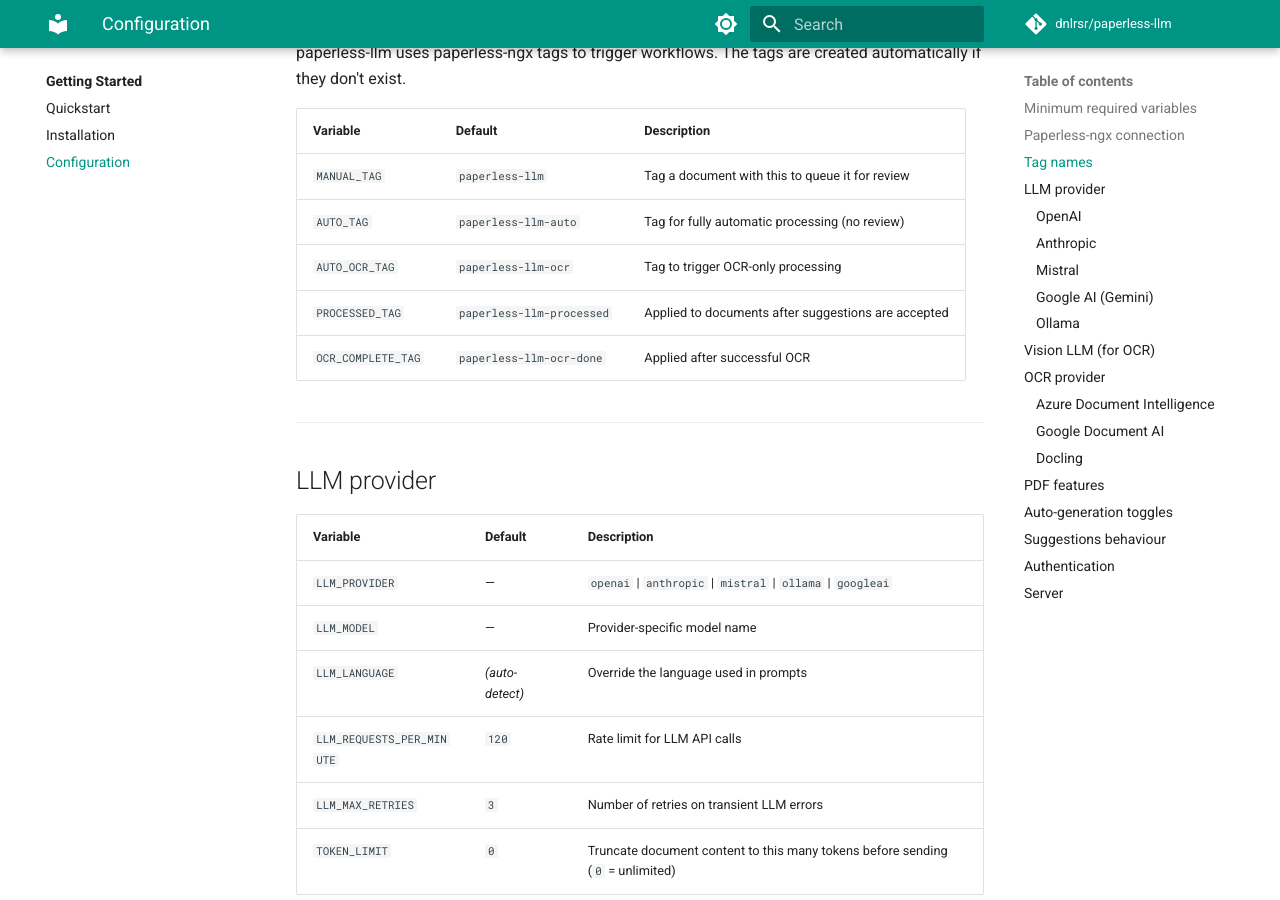
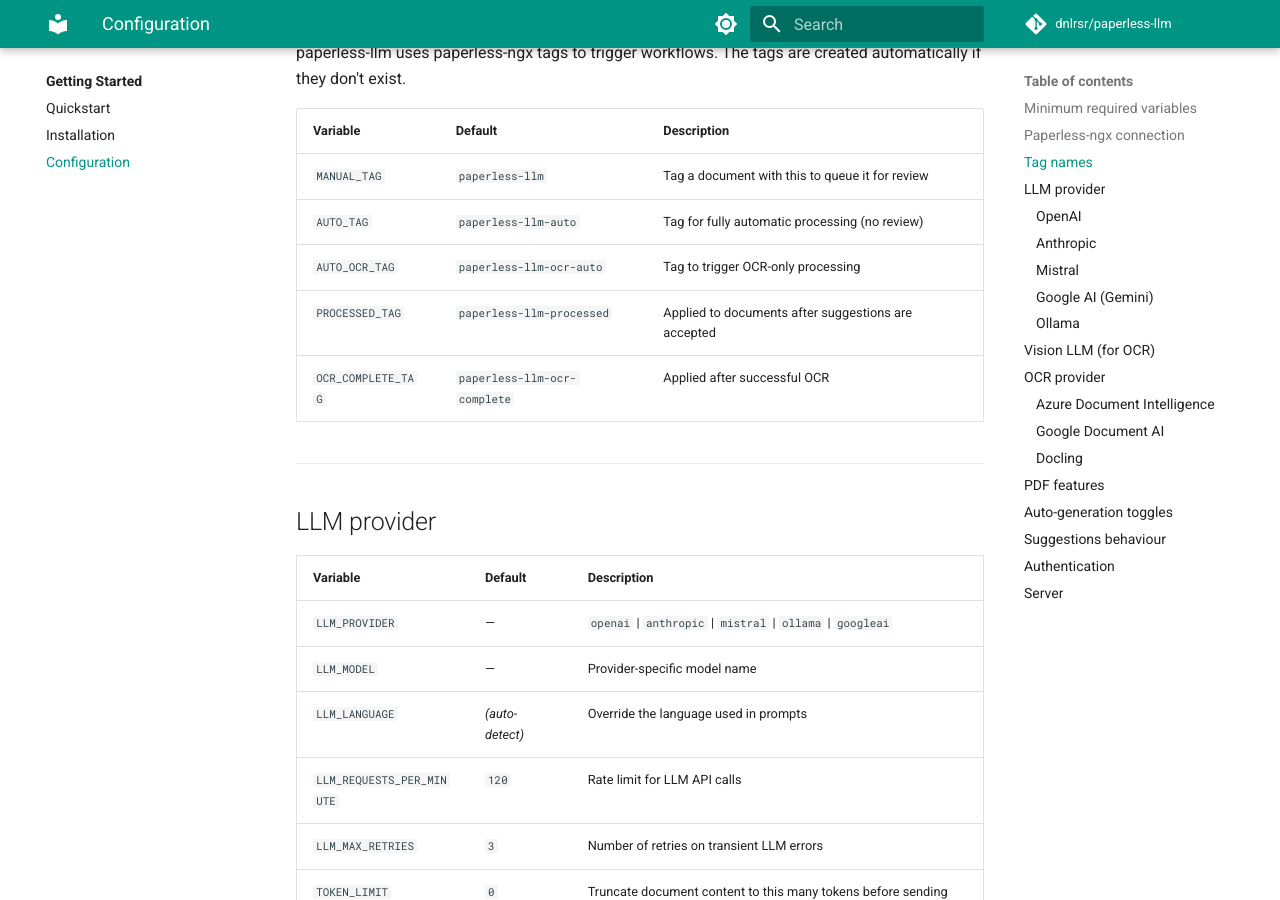
Before and after one commit to dnlrsr/paperless-llm, an MkDocs documentation site: the page built from docs/getting-started/configuration.md, in a window 1280 px wide and 900 px high, scrolled down 1138 px. Built offline with MkDocs 1.6.1 and Material for MkDocs 9.7.7, drawn with Linux system fonts in a browser that asks for light colours; comment, search, counter and statistics services are not loaded.

Commit message:
Update docs/getting-started/configuration.md
Co-authored-by: Copilot <175728472+Copilot@users.noreply.github.com>

```diff
--- a/docs/getting-started/configuration.md
+++ b/docs/getting-started/configuration.md
@@ -35,9 +35,9 @@ paperless-llm uses paperless-ngx tags to trigger workflows. The tags are created
 |---|---|---|
 | `MANUAL_TAG` | `paperless-llm` | Tag a document with this to queue it for review |
 | `AUTO_TAG` | `paperless-llm-auto` | Tag for fully automatic processing (no review) |
-| `AUTO_OCR_TAG` | `paperless-llm-ocr` | Tag to trigger OCR-only processing |
+| `AUTO_OCR_TAG` | `paperless-llm-ocr-auto` | Tag to trigger OCR-only processing |
 | `PROCESSED_TAG` | `paperless-llm-processed` | Applied to documents after suggestions are accepted |
-| `OCR_COMPLETE_TAG` | `paperless-llm-ocr-done` | Applied after successful OCR |
+| `OCR_COMPLETE_TAG` | `paperless-llm-ocr-complete` | Applied after successful OCR |
 
 ---
 
```
